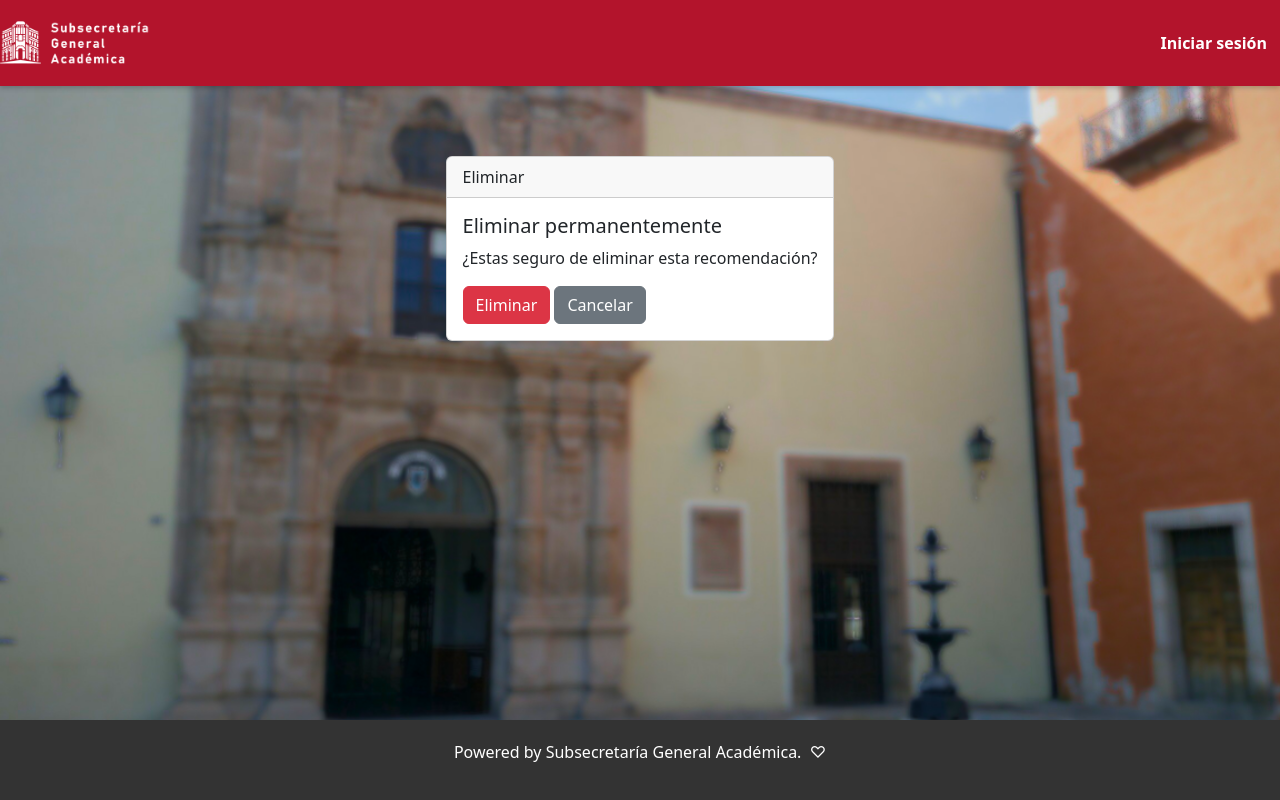
After one commit to cesar-ujed/eva-demo, a Django app: page /recomendacion/eliminar/1/ in a window 1280 px wide. The commit adds this page. Run offline with Django 4.2, Linux system fonts and the light colour scheme; tables that the repository leaves empty hold one stand-in row (values such as "Sample post").

Commit message:
Eliminar recomendacion

```diff
--- a/frontend/templates/crear.html
+++ b/frontend/templates/crear.html
@@ -10,7 +10,7 @@
 <div class="container">
     <div>
         <br>
-        <h1 style="color: #fff";>+ Crear nueva recomendación</h1>
+        <h1 style="color: #fff; text-align: center;">+ Nueva recomendación</h1>
     </div>
     <br>
     <form action="" method="post" enctype="multipart/form-data" class="form-control">
--- a/frontend/templates/detalle.html
+++ b/frontend/templates/detalle.html
@@ -38,6 +38,7 @@
         <li class="list-group-item"><a class="btn btn-primary"  href="{% url 'evidencia' pk=recomendacion.pk %}">🡑 Subir evidencia</a><label for="">Nombre Sugerido: E1_C2_R1_nombre_archivo</label></li>
         <li class="list-group-item"><a class="btn btn-primary"  href="{% url 'observacion' pk=recomendacion.pk %}">🖉 Agregar o editar observación</a></li>
         <li class="list-group-item"><a href="{% url 'descargar_evidencias' recomendacion.pk %}" class="btn btn-primary">🡓 Descargar evidencias</a>
+        <li class="list-group-item"><a href="{% url 'eliminar_recomendacion' recomendacion.pk %}" class="btn btn-outline-danger">Eliminar recomendación</a>
       </ul>
   </div>
 </div>
--- /dev/null
+++ b/frontend/templates/eliminar_recomendacion.html
@@ -0,0 +1,36 @@
+{% extends "layouts/base.html" %}
+{% load static %}
+{% block content %}
+
+<div class="container-salir">
+  <form action="" method="post">
+    {% csrf_token %}
+    <div class="card">
+      <div class="card-header">
+        Eliminar
+      </div>
+      <div class="card-body">
+        <h5 class="card-title">Eliminar permanentemente</h5>
+        <p class="card-text">¿Estas seguro de eliminar esta recomendación?</p>
+        <button type="submit" class="btn btn-danger">Eliminar</button>
+        <a class="btn btn-secondary" href="{% url 'detail' pk=recomendacion.pk %}">Cancelar</a>
+      </div>
+    </div>
+  </form>
+</div>
+<footer class="footer-login">
+  <p>Powered by Subsecretaría General Académica.  ♡</p>
+</footer>
+
+{% endblock %}
+
+        <!-- <div class="container-salir">
+            <h2>¿Estás seguro de que deseas eliminar esta recomendación?</h2>
+            <p>{{ object.recomendacion }}</p>
+
+            <form method="post">
+                {% csrf_token %}
+                <button type="submit">Eliminar</button>
+                <a href="{% url 'detail' pk=recomendacion.pk %}">Cancelar</a>
+            </form>
+        </div> -->
--- a/frontend/urls.py
+++ b/frontend/urls.py
@@ -2,7 +2,7 @@ from django.urls import path
 from frontend import views
 from django.conf import settings
 from django.conf.urls.static import static
-from .views import BusquedaView
+from .views import BusquedaView, RecomendacionDeleteView
 
 urlpatterns = [
     path('',                                    views.index,            name='index'),
@@ -16,6 +16,7 @@ urlpatterns = [
     path('bandeja/detalle/<int:pk>/actualizar/',views.actualizar,       name='observacion'),
     path('recomendacion/<int:pk>/subir_evidencia/',     views.up_archivo,           name='evidencia'),
     path('descargar-evidencias/<int:recomendacion_pk>/', views.descargar_evidencias, name='descargar_evidencias'),
+    path('recomendacion/eliminar/<int:pk>/', RecomendacionDeleteView.as_view(), name='eliminar_recomendacion'),
 ]
 
 if settings.DEBUG == True:
--- a/frontend/views.py
+++ b/frontend/views.py
@@ -6,11 +6,11 @@ from django.contrib.auth.forms import AuthenticationForm, UserCreationForm
 from django.contrib.auth.models import User
 from django.contrib.auth import login, authenticate, logout
 from django.contrib.auth.decorators import login_required
-from django.urls import reverse
+from django.urls import reverse, reverse_lazy
 from django.views import View
 from api.models import Recomendacion, Archivo
 from frontend.forms import RecomendacionForm, BootstrapAuthenticationForm, ArchivoUpForm
-from django.views.generic import ListView
+from django.views.generic import ListView, DeleteView
 from django.db.models import Q
 
 # Create your views here.
@@ -172,3 +172,14 @@ def descargar_evidencias(request, recomendacion_pk):
             zip_file.write(evidencia_path, os.path.basename(evidencia_path))
 
     return response
+
+
+class RecomendacionDeleteView(DeleteView):
+    model = Recomendacion
+    template_name = 'eliminar_recomendacion.html'  # Plantilla de confirmación de eliminación
+    success_url = reverse_lazy('buscar')  # Redirige después de la eliminación
+
+    def get_object(self, queryset=None):
+        """Método para obtener la recomendación que se eliminará."""
+        obj = super().get_object(queryset=queryset)
+        return obj
```
